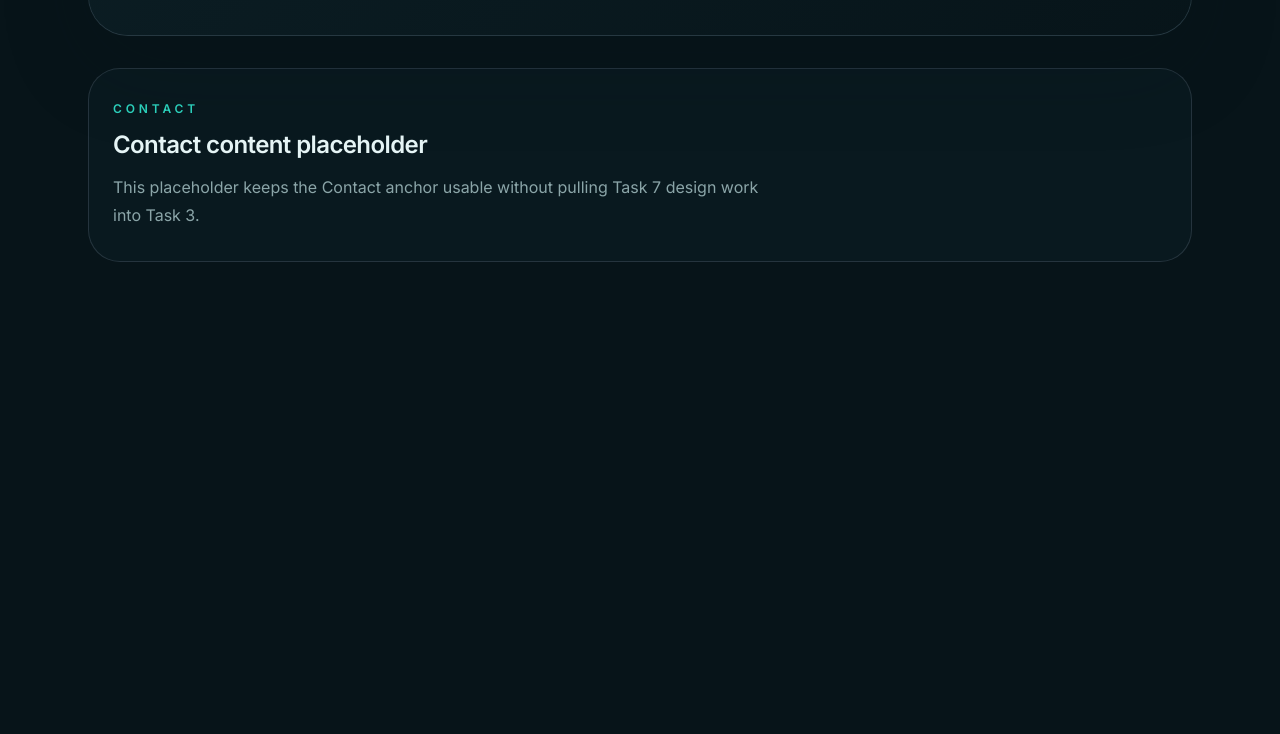
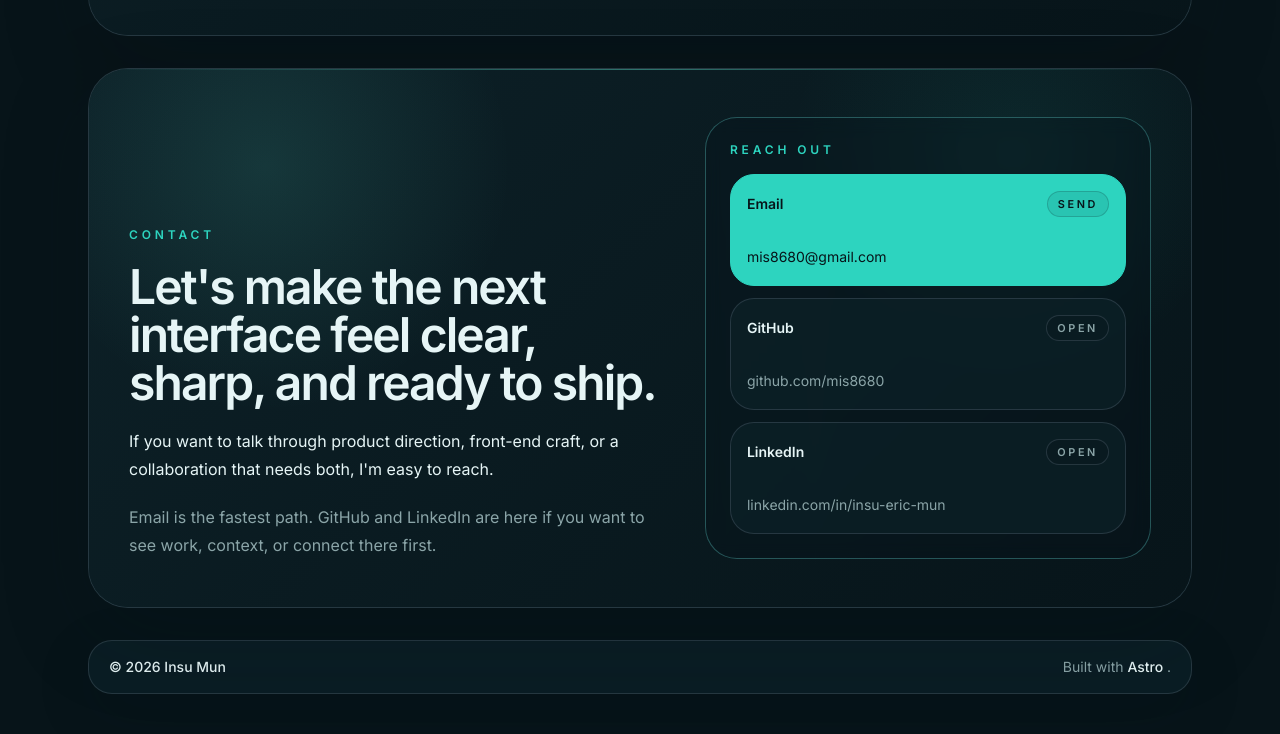
Before and after one commit to mis8680/mis8680.github.io, an Astro site: page / in a window 1280 px wide. Shown: the part 3372-4106 px from the top of the page. Before the commit the page ends 3698 px from the top, so only its background shows below. Built offline with nearby package versions, Linux system fonts and the light colour scheme; Astro itself is replaced by a stand-in of ours.

Commit message:
feat: add contact section and footer

```diff
--- /dev/null
+++ b/src/components/Contact.astro
@@ -0,0 +1,111 @@
+---
+const contactActions = [
+	{
+		href: 'mailto:mis8680@gmail.com',
+		label: 'Email',
+		detail: 'mis8680@gmail.com',
+		external: false,
+		featured: true,
+	},
+	{
+		href: 'https://github.com/mis8680',
+		label: 'GitHub',
+		detail: 'github.com/mis8680',
+		external: true,
+		featured: false,
+	},
+	{
+		href: 'https://www.linkedin.com/in/insu-eric-mun',
+		label: 'LinkedIn',
+		detail: 'linkedin.com/in/insu-eric-mun',
+		external: true,
+		featured: false,
+	},
+];
+---
+
+<section
+	id="contact"
+	class="relative isolate overflow-hidden rounded-[2.5rem] border border-[color:var(--color-border)] bg-[color:color-mix(in_srgb,var(--color-surface)_76%,transparent)] px-6 py-8 shadow-[0_28px_90px_rgba(4,19,24,0.2)] scroll-mt-28 sm:px-8 sm:py-10 lg:px-10 lg:py-12"
+	aria-labelledby="contact-heading"
+>
+	<div aria-hidden="true" class="absolute inset-0">
+		<div class="absolute inset-0 bg-[linear-gradient(135deg,color-mix(in_srgb,var(--color-surface)_94%,transparent),color-mix(in_srgb,var(--color-background)_88%,transparent))]"></div>
+		<div class="absolute inset-0 bg-[radial-gradient(circle_at_16%_18%,rgba(94,234,212,0.12),transparent_24%),radial-gradient(circle_at_84%_16%,rgba(45,212,191,0.08),transparent_22%)]"></div>
+		<div class="absolute inset-x-0 top-0 h-px bg-[linear-gradient(90deg,transparent,rgba(94,234,212,0.42),transparent)]"></div>
+		<div class="absolute inset-y-10 right-[34%] hidden w-px bg-[linear-gradient(180deg,transparent,rgba(148,163,184,0.16),transparent)] lg:block"></div>
+	</div>
+
+	<div class="relative z-10 grid gap-8 lg:grid-cols-[minmax(0,1fr)_minmax(19rem,0.82fr)] lg:items-end">
+		<div class="space-y-5">
+			<p class="text-xs font-semibold uppercase tracking-[0.32em] text-[color:var(--color-accent)]">
+				Contact
+			</p>
+			<h2
+				id="contact-heading"
+				class="max-w-3xl text-3xl font-semibold tracking-[-0.04em] text-[color:var(--color-text)] sm:text-4xl lg:text-5xl"
+			>
+				Let&apos;s make the next interface feel clear, sharp, and ready to ship.
+			</h2>
+			<p class="max-w-2xl text-sm leading-7 text-[color:var(--color-text)] sm:text-base">
+				If you want to talk through product direction, front-end craft, or a collaboration
+				that needs both, I&apos;m easy to reach.
+			</p>
+			<p class="max-w-2xl text-sm leading-7 text-[color:var(--color-muted-text)] sm:text-base">
+				Email is the fastest path. GitHub and LinkedIn are here if you want to see work,
+				context, or connect there first.
+			</p>
+		</div>
+
+		<div class="rounded-[2rem] border border-[color:color-mix(in_srgb,var(--color-accent)_22%,var(--color-border))] bg-[color:color-mix(in_srgb,var(--color-background)_24%,transparent)] p-5 backdrop-blur-sm sm:p-6">
+			<div class="space-y-4">
+				<p class="text-xs font-semibold uppercase tracking-[0.32em] text-[color:var(--color-accent)]">
+					Reach out
+				</p>
+
+				<div class="grid gap-3 sm:grid-cols-3 lg:grid-cols-1">
+					{
+						contactActions.map(({ href, label, detail, external, featured }) => (
+							<a
+								href={href}
+								target={external ? '_blank' : undefined}
+								rel={external ? 'noreferrer' : undefined}
+								class:list={[
+									'group flex min-h-28 flex-col justify-between rounded-[1.5rem] border px-4 py-4 text-left transition duration-300 ease-out hover:-translate-y-0.5',
+									featured
+										? 'border-[color:var(--color-accent)] bg-[color:var(--color-accent)] text-[color:var(--color-background)] hover:border-[color:var(--color-accent-hover)] hover:bg-[color:var(--color-accent-hover)]'
+										: 'border-[color:var(--color-border)] bg-[color:color-mix(in_srgb,var(--color-surface)_74%,transparent)] text-[color:var(--color-text)] hover:border-[color:var(--color-accent)] hover:text-[color:var(--color-accent)]',
+								]}
+							>
+								<div class="flex items-center justify-between gap-3">
+									<span class="text-sm font-semibold">{label}</span>
+									<span
+										class:list={[
+											'rounded-full border px-2.5 py-1 text-[0.68rem] font-semibold uppercase tracking-[0.24em]',
+											featured
+												? 'border-[color:rgba(7,20,25,0.18)] bg-[color:rgba(7,20,25,0.08)] text-[color:var(--color-background)]'
+												: 'border-[color:var(--color-border)] bg-[color:color-mix(in_srgb,var(--color-background)_18%,transparent)] text-[color:var(--color-muted-text)] group-hover:text-[color:var(--color-accent)]',
+										]}
+									>
+										{external ? 'Open' : 'Send'}
+									</span>
+								</div>
+
+								<p
+									class:list={[
+										'mt-4 text-sm leading-6',
+										featured
+											? 'text-[color:var(--color-background)]'
+											: 'text-[color:var(--color-muted-text)] group-hover:text-[color:var(--color-text)]',
+									]}
+								>
+									{detail}
+								</p>
+							</a>
+						))
+					}
+				</div>
+			</div>
+		</div>
+	</div>
+</section>
--- /dev/null
+++ b/src/components/Footer.astro
@@ -0,0 +1,20 @@
+---
+const currentYear = new Date().getFullYear();
+---
+
+<footer class="mx-auto w-full max-w-6xl px-6 pb-10">
+	<div class="flex flex-col gap-3 rounded-[1.5rem] border border-[color:var(--color-border)] bg-[color:color-mix(in_srgb,var(--color-surface)_76%,transparent)] px-5 py-4 shadow-[0_18px_60px_rgba(7,20,25,0.14)] sm:flex-row sm:items-center sm:justify-between">
+		<p class="text-sm font-medium text-[color:var(--color-text)]">© {currentYear} Insu Mun</p>
+		<p class="text-sm text-[color:var(--color-muted-text)]">
+			Built with
+			<a
+				href="https://astro.build"
+				target="_blank"
+				rel="noreferrer"
+				class="font-medium text-[color:var(--color-text)] transition hover:text-[color:var(--color-accent)]"
+			>
+				Astro
+			</a>.
+		</p>
+	</div>
+</footer>
--- a/src/pages/index.astro
+++ b/src/pages/index.astro
@@ -4,32 +4,19 @@ import Hero from '../components/Hero.astro';
 import Nav from '../components/Nav.astro';
 import Projects from '../components/Projects.astro';
 import About from '../components/About.astro';
+import Contact from '../components/Contact.astro';
+import Footer from '../components/Footer.astro';
 ---
 
 <Layout title="Insu Mun | Portfolio">
 	<Nav />
 	<main class="mx-auto flex min-h-screen max-w-6xl px-6 pt-28">
-		<div class="flex w-full flex-col gap-8 pb-16">
+		<div class="flex w-full flex-col gap-8 pb-8">
 			<Hero />
 			<Projects />
 			<About />
-			<section
-				id="contact"
-				class="rounded-[2rem] border border-[color:var(--color-border)] bg-[color:color-mix(in_srgb,var(--color-surface)_40%,transparent)] px-6 py-8 scroll-mt-28"
-				aria-labelledby="contact-heading"
-			>
-				<div class="space-y-3">
-					<p class="text-xs font-semibold uppercase tracking-[0.32em] text-[color:var(--color-accent)]">
-						Contact
-					</p>
-					<h2 id="contact-heading" class="text-2xl font-semibold tracking-tight text-[color:var(--color-text)]">
-						Contact content placeholder
-					</h2>
-					<p class="max-w-2xl text-sm leading-7 text-[color:var(--color-muted-text)] sm:text-base">
-						This placeholder keeps the Contact anchor usable without pulling Task 7 design work into Task 3.
-					</p>
-				</div>
-			</section>
+			<Contact />
 		</div>
 	</main>
+	<Footer />
 </Layout>
```
